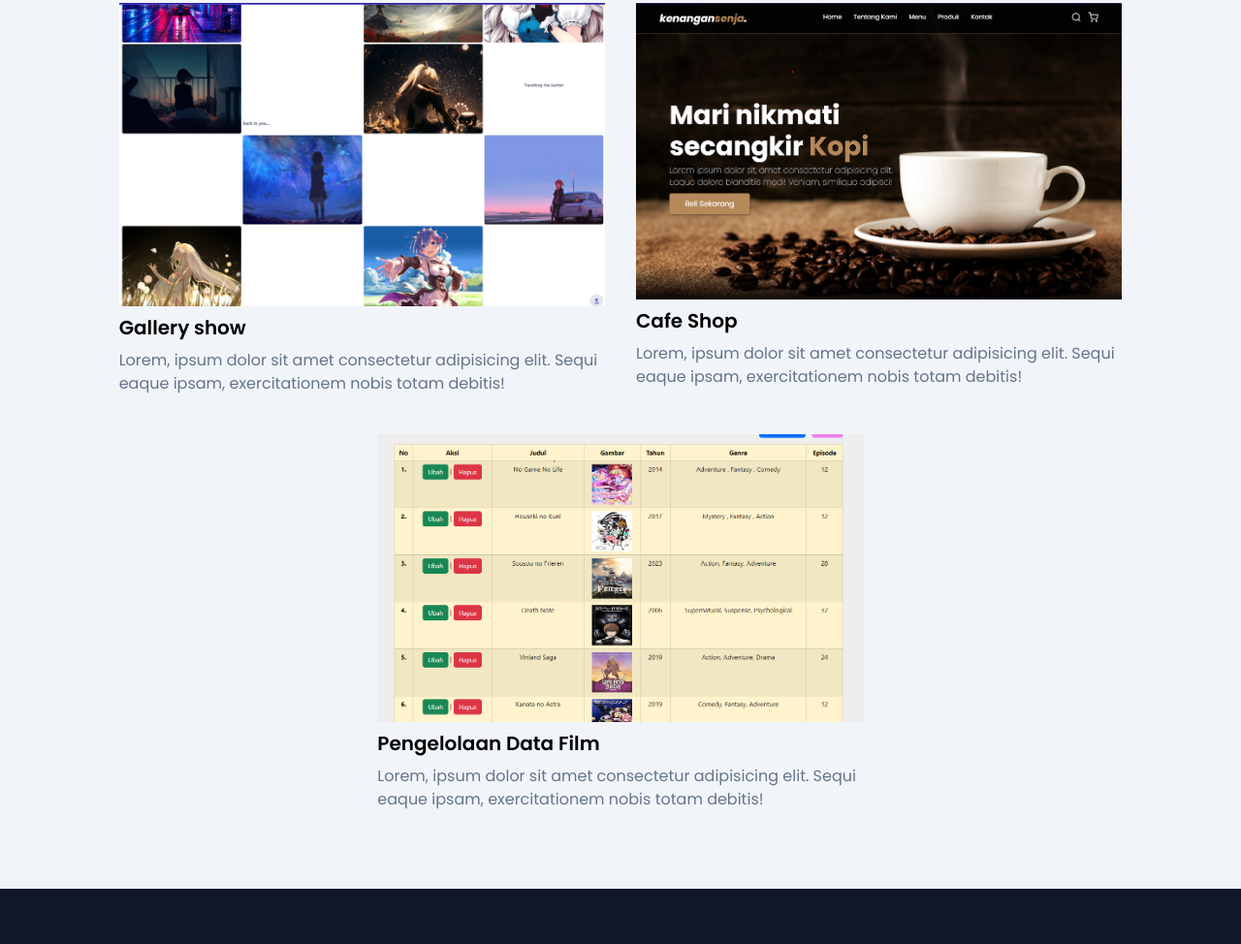
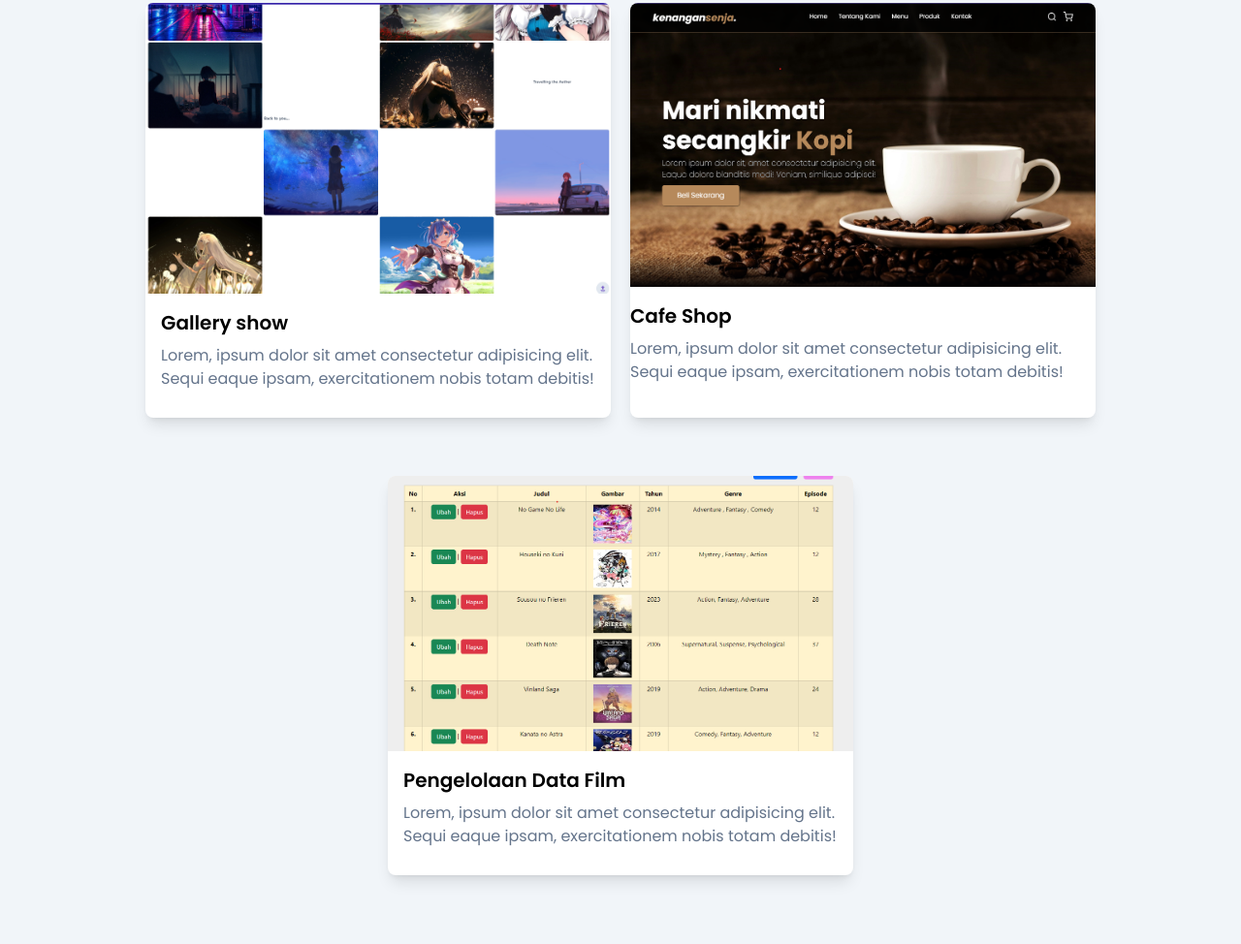
Before and after one commit to eilinseth/portfolio, a website: page index.html in a window 1280 px wide. Shown: the part 1166-2140 px from the top of the page at 97% size. Drawn offline with nearby package versions, Linux system fonts and the light colour scheme.

Commit message:
update tampilan

```diff
--- a/index.html
+++ b/index.html
@@ -136,21 +136,30 @@
             <h2 class="text-gelap text-3xl font-bold mb-4">Project Terbaru</h2>
             <p class="text-md font-md text-slate-500">Lorem ipsum dolor sit amet consectetur adipisicing elit. Aliquid odit inventore est deserunt ea excepturi harum cum dolores quos? Soluta.</p>
           </div>
-          <div class="flex flex-wrap lg:w-10/12 justify-center lg:mx-auto">
-            <div class="w-full md:w-1/2 px-4 overflow-hidden rounded-lg mb-10">
+          <div class="flex flex-wrap lg:w-10/12 justify-center lg:mx-auto lg:gap-5">
+            <div class="w-full md:w-[45%]  overflow-hidden rounded-lg mb-10 shadow-lg pb-7 bg-white">
               <img src="img/project/1.png" alt="" class="w-full">
-              <h2 class="mt-2 text-xl font-semibold mb-2">Gallery show</h2>
+              <div class="px-4">
+                <h2 class="mt-4 text-xl font-semibold mb-2">Gallery show</h2>
+                <p class="text-slate-500 text-md">Lorem, ipsum dolor sit amet consectetur adipisicing elit. Sequi eaque ipsam, exercitationem nobis totam debitis!</p>
+              </div>
+
+            </div>
+            <div class="w-full md:w-[45%] overflow-hidden rounded-lg mb-10 shadow-lg pb-7 bg-white">
+              <img src="img/project/2.png" alt="" class="w-full">
+              <div class="px4">
+                <h2 class="mt-4 text-xl font-semibold mb-2">Cafe Shop</h2>
               <p class="text-slate-500 text-md">Lorem, ipsum dolor sit amet consectetur adipisicing elit. Sequi eaque ipsam, exercitationem nobis totam debitis!</p>
+              </div>
+
             </div>
-            <div class="w-full md:w-1/2 px-4 overflow-hidden rounded-lg mb-10">
-              <img src="img/project/2.png" alt="" class="w-full">
-              <h2 class="mt-2 text-xl font-semibold mb-2">Cafe Shop</h2>
+            <div class="w-full md:w-[45%] overflow-hidden rounded-lg mb-10 shadow-lg pb-7 bg-white">
+              <img src="img/project/3.png" alt="" class="w-full">
+              <div class="px-4">
+                <h2 class="mt-4 text-xl font-semibold mb-2">Pengelolaan Data Film</h2>
               <p class="text-slate-500 text-md">Lorem, ipsum dolor sit amet consectetur adipisicing elit. Sequi eaque ipsam, exercitationem nobis totam debitis!</p>
-            </div>
-            <div class="w-full md:w-1/2 px-4 overflow-hidden rounded-lg mb-10">
-              <img src="img/project/3.png" alt="" class="w-full">
-              <h2 class="mt-2 text-xl font-semibold mb-2">Pengelolaan Data Film</h2>
-              <p class="text-slate-500 text-md">Lorem, ipsum dolor sit amet consectetur adipisicing elit. Sequi eaque ipsam, exercitationem nobis totam debitis!</p>
+              </div>
+
             </div>
           </div>
         </div>
```
Also changed, not shown: css/style.css.
